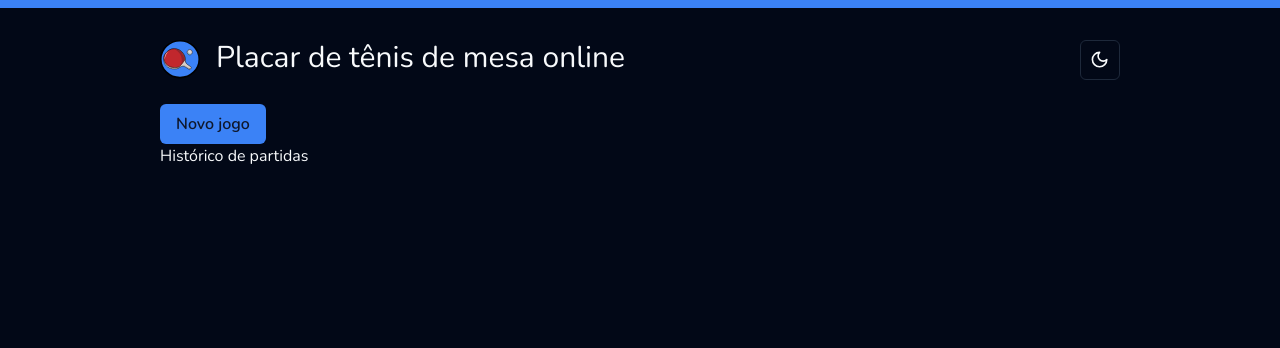
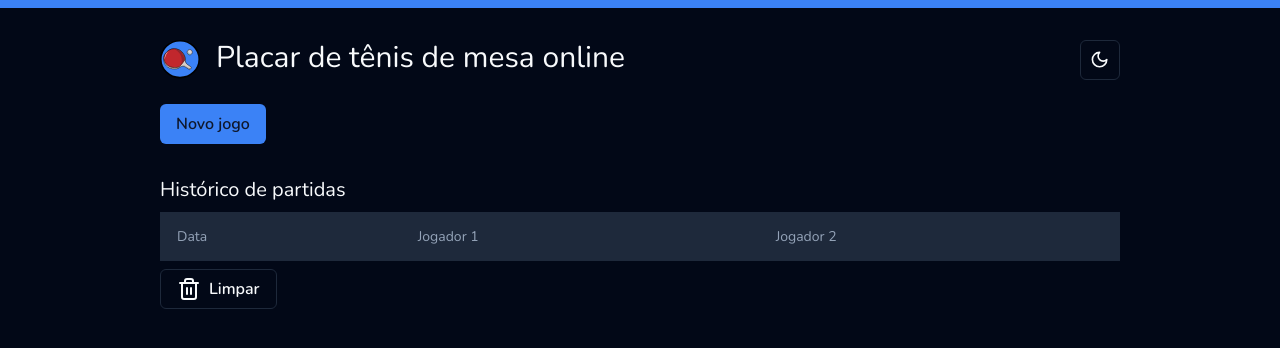
Before and after one commit to micaelmi/table-tennis-scoreboard, a Next.js app: page / in a window 1280 px wide. Shown: the top 348 px of the page. Built offline with nearby package versions, Linux system fonts and the light colour scheme.

Commit message:
tabela de histórico - não finalizada

```diff
--- a/src/modules/scoreboard/history.tsx
+++ b/src/modules/scoreboard/history.tsx
@@ -1,3 +1,18 @@
+"use client";
+import { Button } from "@/components/ui/button";
+import {
+  Table,
+  TableBody,
+  TableCaption,
+  TableCell,
+  TableFooter,
+  TableHead,
+  TableHeader,
+  TableRow,
+} from "@/components/ui/table";
+import { format } from "date-fns";
+import { Trash2Icon } from "lucide-react";
+
 export default function History() {
   const localHistory = localStorage.getItem("history");
   let history: Match[] = [];
@@ -5,23 +20,42 @@ export default function History() {
     history = JSON.parse(localHistory);
   }
   return (
-    <div>
-      <h2>Histórico de partidas</h2>
-      {history.map((match) => (
-        <div className="flex gap-4">
-          <p>{match.datetime.toString()}</p>
-          <p>{match.player1.name}</p>
-          <p>
-            {match.player1.games} -{" "}
-            {match.player1.points.map((partial) => partial + " | ")}
-          </p>
-          <p>{match.player2.name}</p>
-          <p>
-            {match.player1.games} -{" "}
-            {match.player2.points.map((partial) => partial)}
-          </p>
-        </div>
-      ))}
+    <div className="mt-8">
+      <h2 className="text-xl">Histórico de partidas</h2>
+      <Table className="border my-2">
+        <TableHeader>
+          <TableRow className="bg-secondary">
+            <TableHead>Data</TableHead>
+            <TableHead>Jogador 1</TableHead>
+            <TableHead>Jogador 2</TableHead>
+          </TableRow>
+        </TableHeader>
+        <TableBody>
+          {history.map((match) => (
+            <TableRow>
+              <TableCell>{format(match.datetime, "dd/MM/yyyy")}</TableCell>
+              <TableCell>
+                {match.player1.name} - {match.player1.games}
+                {" ( "}
+                {match.player1.points.map((partial) => partial + " ")})
+              </TableCell>
+              <TableCell>
+                {match.player2.name} - {match.player2.games}
+                {" ( "}
+                {match.player2.points.map((partial) => partial + " ")})
+              </TableCell>
+            </TableRow>
+          ))}
+        </TableBody>
+      </Table>
+      <Button
+        variant={"outline"}
+        title="Apagar histórico"
+        className="flex gap-2"
+      >
+        <Trash2Icon />
+        Limpar
+      </Button>
     </div>
   );
 }
```
